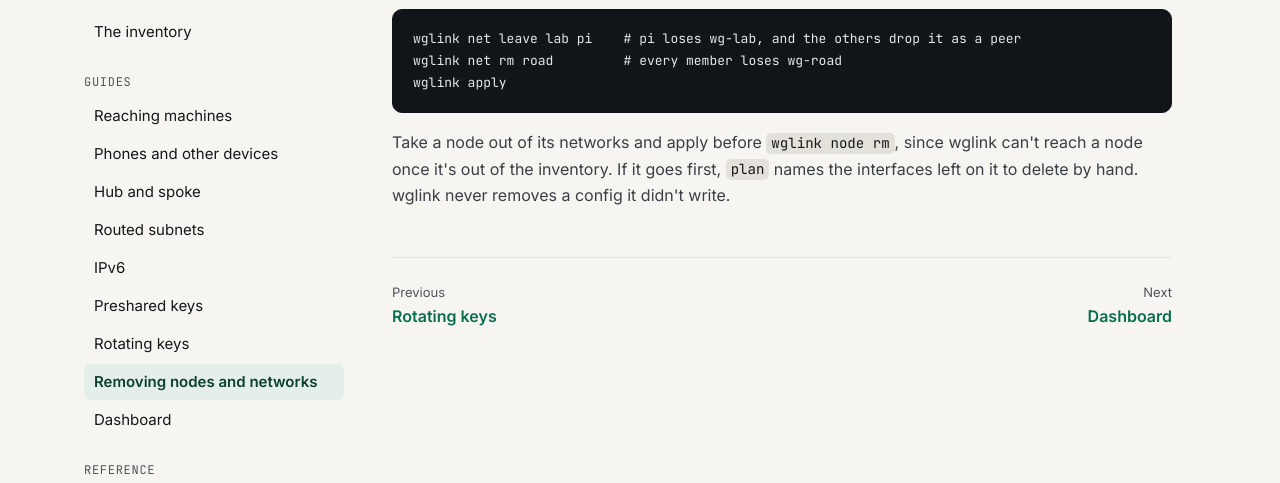
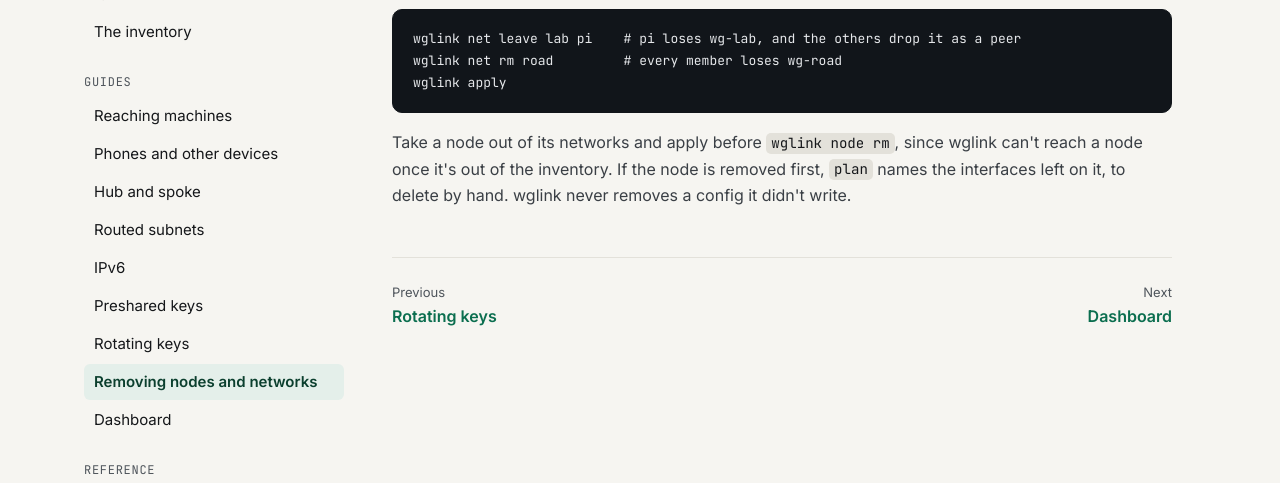
Before and after one commit to gureetk/wglink, a plain HTML site: page site/docs/removing.html in a window 1280 px wide. Shown: the part 245-728 px from the top of the page. Drawn offline with Linux system fonts and the light colour scheme.

Commit message:
README: rewrap the quick start's last paragraph, and clarify node rm
Co-Authored-By: Claude Opus 5.5 <noreply@anthropic.com>

```diff
--- a/site/docs/removing.html
+++ b/site/docs/removing.html
@@ -75,9 +75,9 @@ wglink net rm road         # every member loses wg-road
 wglink apply
 </code></pre>
 <p>Take a node out of its networks and apply before <code>wglink node rm</code>, since
-wglink can't reach a node once it's out of the inventory. If it goes first,
-<code>plan</code> names the interfaces left on it to delete by hand. wglink never
-removes a config it didn't write.</p>
+wglink can't reach a node once it's out of the inventory. If the node is
+removed first, <code>plan</code> names the interfaces left on it, to delete by hand.
+wglink never removes a config it didn't write.</p>
 
 <nav class="pager" aria-label="Previous and next pages">
 <a href="rotating-keys.html"><span>Previous</span>Rotating keys</a>
```
Also changed, not shown: site/docs/quick-start.html (+3 -3 lines), 1 other file.
